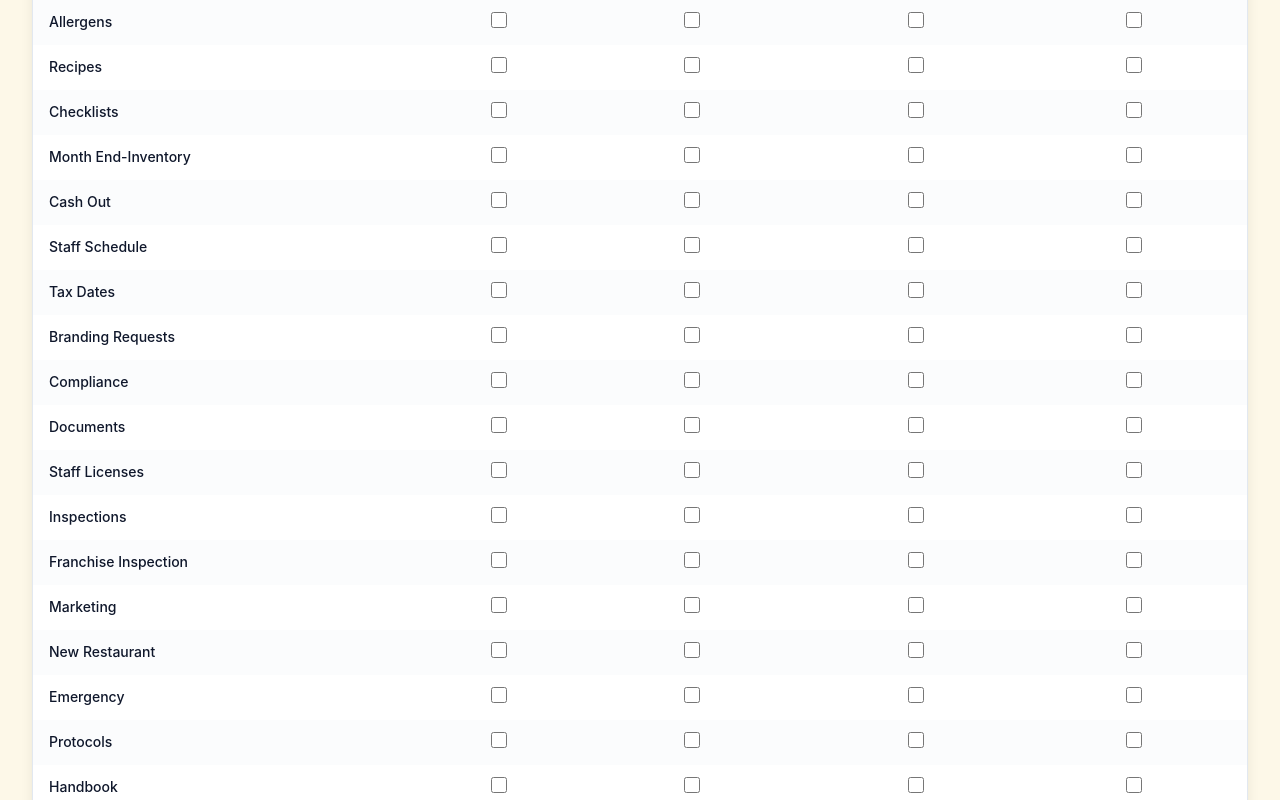
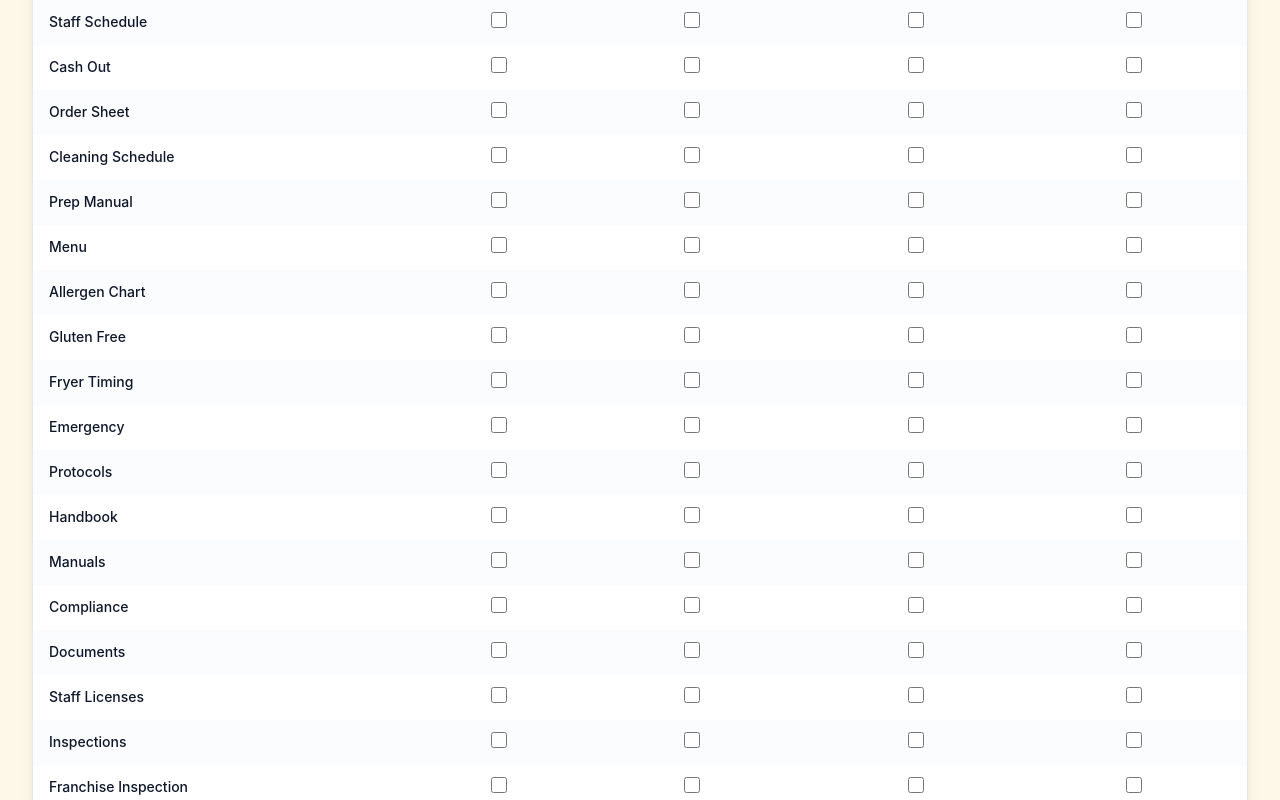
Before and after one commit to nosudoapt/foodsafety, a Next.js app: page /between-the-buns/admin in a window 1280 px wide. Shown: the part 660-1460 px from the top of the page. Built offline with nearby package versions, Linux system fonts and the light colour scheme; no server answers; the database is empty.

Commit message:
Fix admin matrix page slugs to match hub cards

```diff
--- a/src/app/between-the-buns/admin/page.tsx
+++ b/src/app/between-the-buns/admin/page.tsx
@@ -5,11 +5,12 @@ import BtbWordmark from "@/components/BtbWordmark";
 
 const ROLES = ["staff", "supervisor", "manager", "corporate"];
 const PAGES = [
-  "admin", "hub", "prep-list", "order-sheet", "cleaning", "vault", "training", "allergens",
-  "recipes", "checklists", "month-end-inventory", "cash-out", "staff-schedule",
-  "tax-dates", "branding-requests", "compliance", "documents", "staff-licenses",
-  "inspections", "franchise-inspection", "marketing", "new-restaurant", "emergency",
-  "protocols", "handbook", "manuals",
+  "admin", "prep-list", "checklists", "branding-requests", "month-end-inventory",
+  "training-guide", "tax-dates", "staff-schedule", "cash-out", "order-sheet",
+  "cleaning-schedule", "prep-manual", "menu", "allergen-chart", "gluten-free",
+  "fryer-timing", "emergency", "protocols", "handbook", "manuals", "compliance",
+  "documents", "staff-licenses", "inspections", "franchise-inspection", "marketing",
+  "new-restaurant", "vault",
 ];
 
 export default function AdminDashboard() {
```
